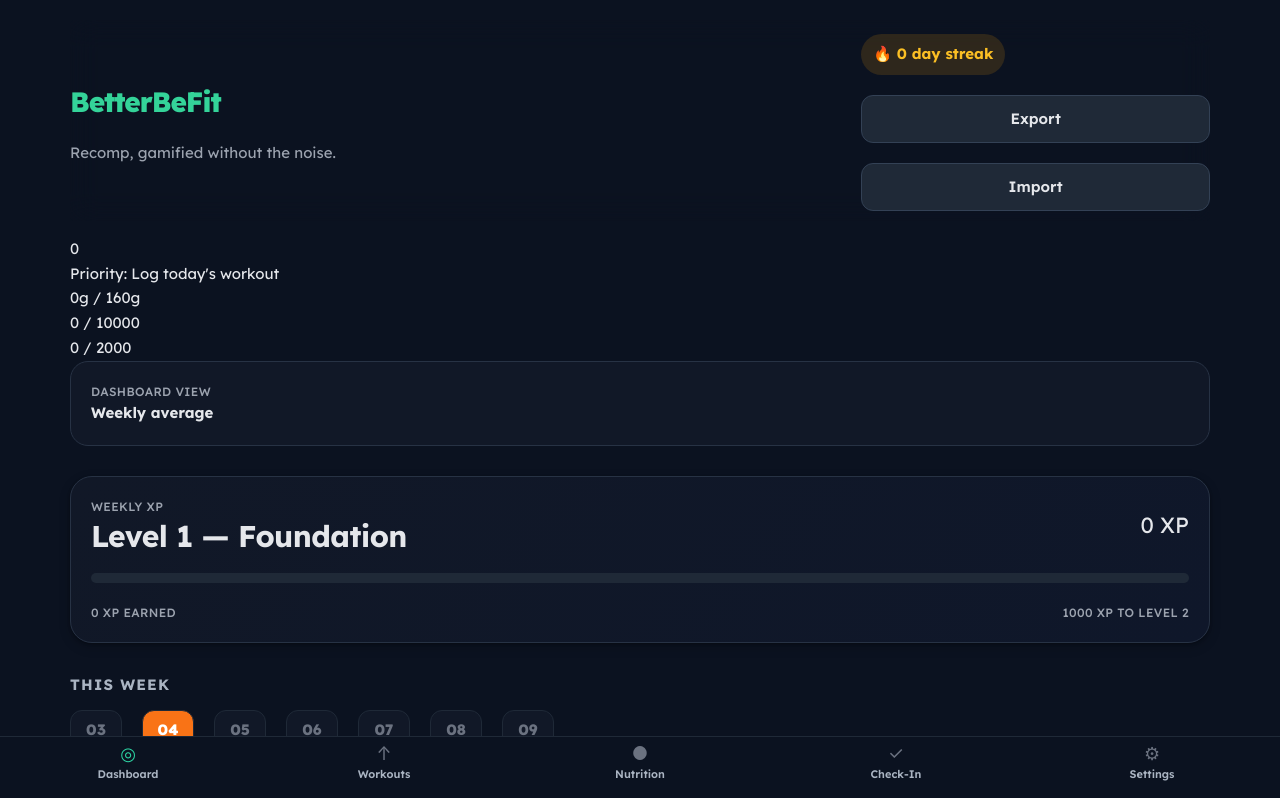
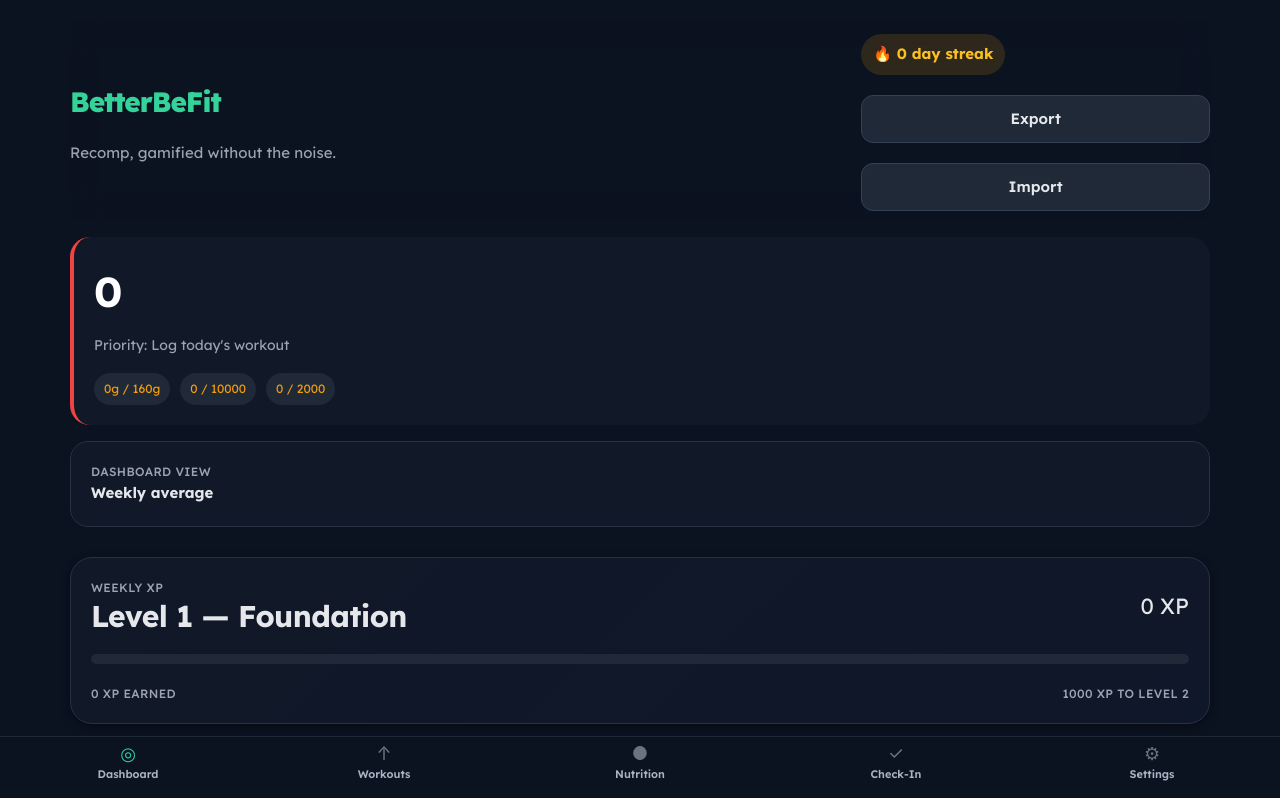
Before and after one commit to ravikiran-personal/betterbefit, a Next.js app: page / in a window 1280 px wide. Shown: the top 798 px of the page. Built offline with nearby package versions, Linux system fonts and the light colour scheme.

Commit message:
Update globals.css

```diff
--- a/app/globals.css
+++ b/app/globals.css
@@ -2521,3 +2521,46 @@ button:disabled {
 main {
   padding-bottom: 80px;
 }
+
+.hero-card {
+  width: 100%;
+  background: #111827;
+  border-left: 4px solid;
+  border-radius: 20px;
+  padding: 20px;
+  margin-bottom: 16px;
+}
+
+.hero-score {
+  font-size: 42px;
+  font-weight: 700;
+  color: #ffffff;
+}
+
+.hero-message {
+  margin-top: 8px;
+  font-size: 14px;
+  color: #9ca3af;
+}
+
+.hero-stats {
+  margin-top: 16px;
+  display: flex;
+  gap: 10px;
+}
+
+.stat-pill {
+  padding: 6px 10px;
+  border-radius: 999px;
+  font-size: 12px;
+  background: #1f2937;
+  color: #6b7280;
+}
+
+.stat-pill.good {
+  color: #2dd4a3;
+}
+
+.stat-pill.warn {
+  color: #f59e0b;
+}
```
